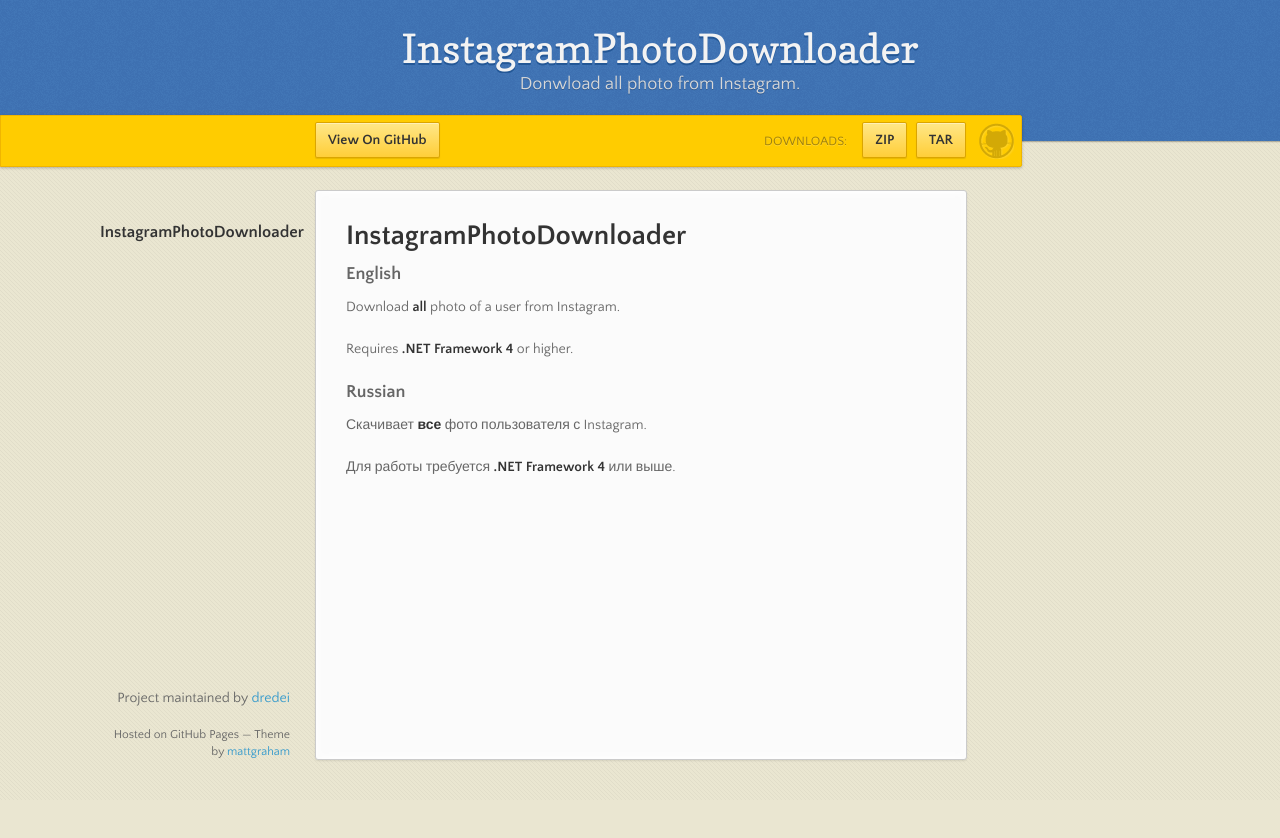
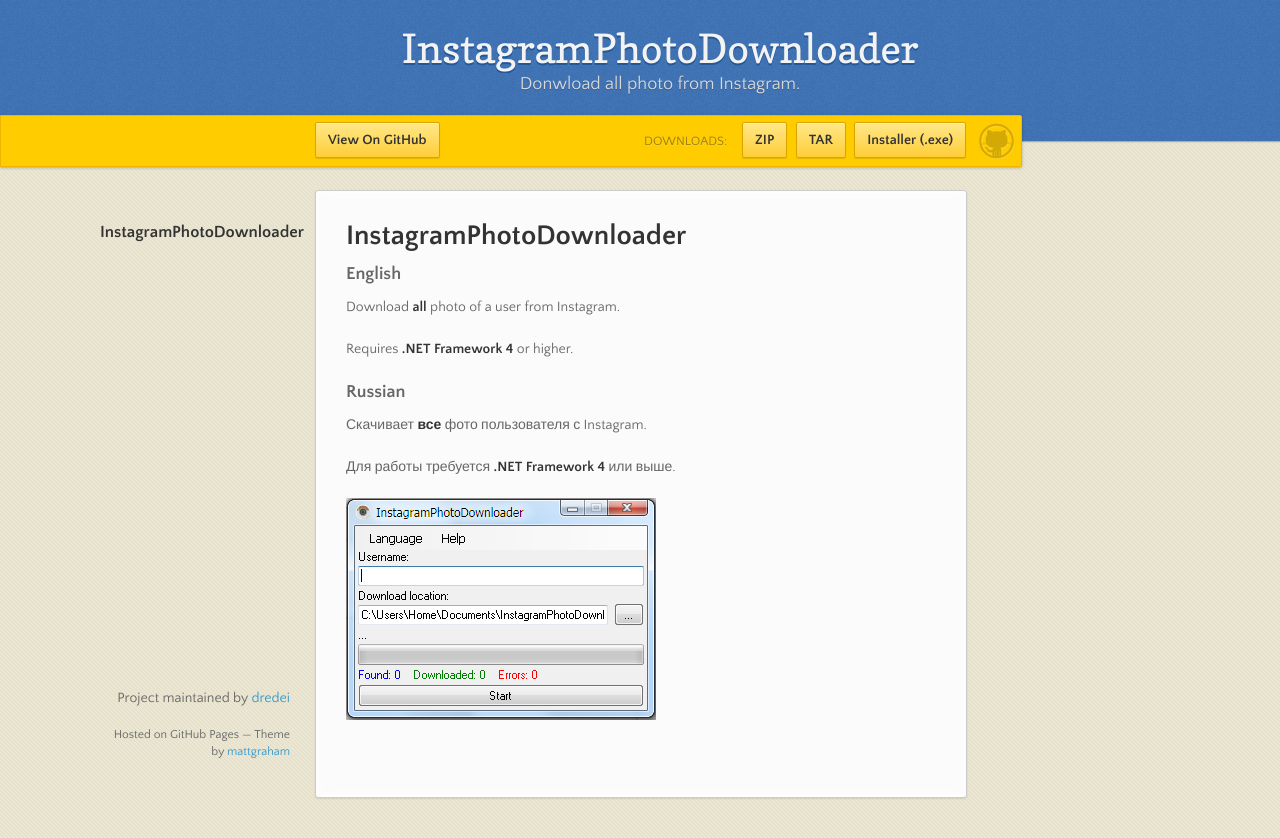
Before and after one commit to dredei/InstagramPhotoDownloader, a plain HTML site: page index.html in a window 1280 px wide. Before the commit the page ends 800 px from the top, so only its background shows below. Drawn offline with nearby package versions, Linux system fonts and the light colour scheme.

Commit message:
added link to latest version, added app screen

```diff
--- a/index.html
+++ b/index.html
@@ -30,6 +30,7 @@
           <ul>
             <li><a href="https://github.com/dredei/InstagramPhotoDownloader/zipball/master" class="button">ZIP</a></li>
             <li><a href="https://github.com/dredei/InstagramPhotoDownloader/tarball/master" class="button">TAR</a></li>
+			<li><a href="https://github.com/dredei/InstagramPhotoDownloader/releases/latest" class="button">Installer (.exe)</a></li>
           </ul>
         </div>
       </div><!-- end banner -->
@@ -55,6 +56,8 @@
 <p>Скачивает <strong>все</strong> фото пользователя с Instagram.</p>
 
 <p>Для работы требуется <strong>.NET Framework 4</strong> или выше.</p>
+
+<p><img src="screen.png"></p>
       </section>
       <footer>
         <p>Project maintained by <a href="https://github.com/dredei">dredei</a></p>
```
Also changed, not shown: screen.png (added).
